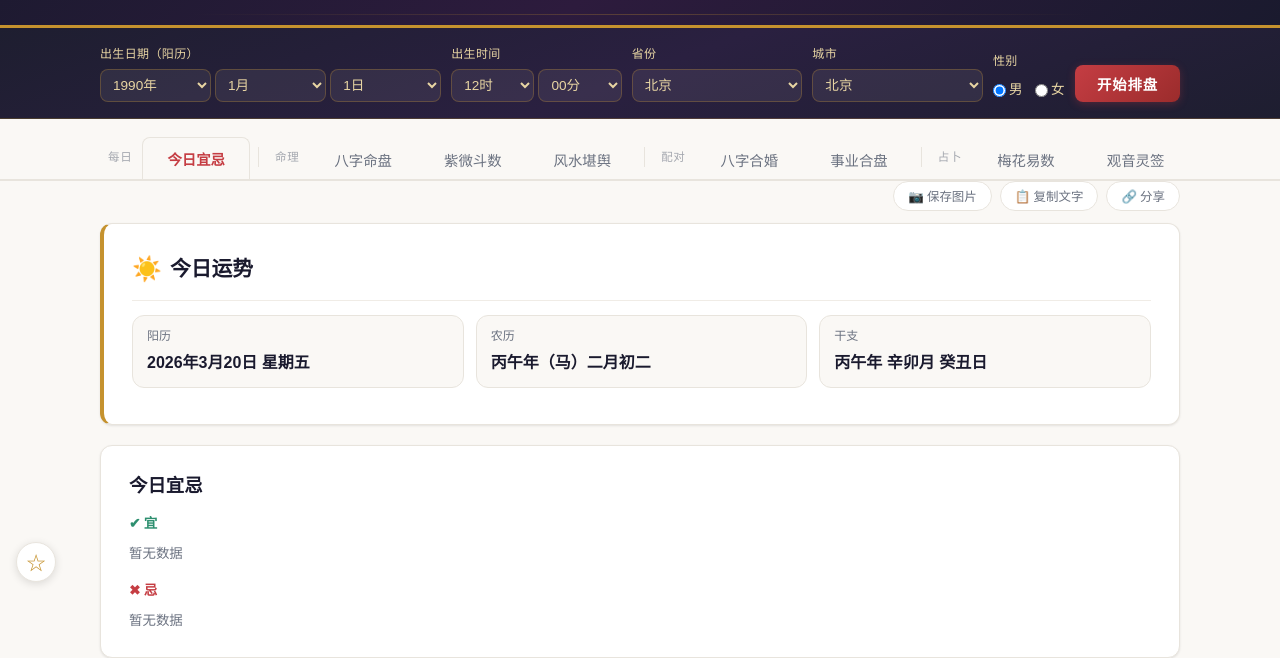
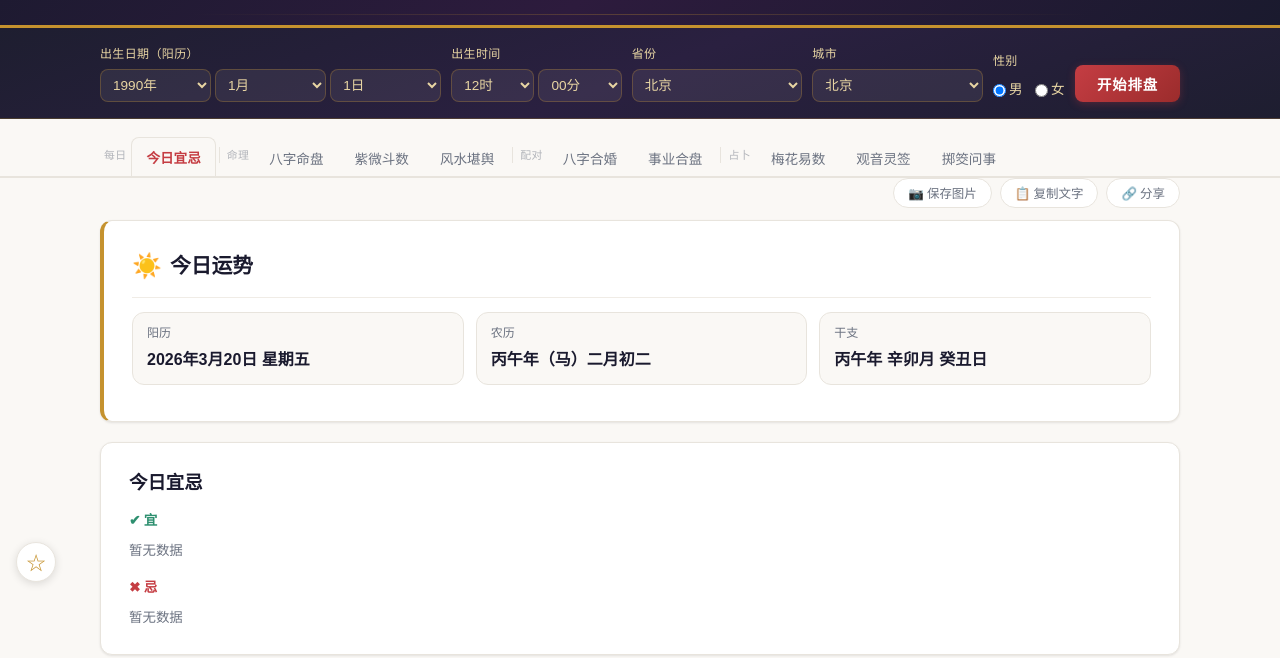
Before and after one commit to Bosheng2020/tianshu-mingli, a website: page index.html in a window 1280 px wide. Shown: the part 148-806 px from the top of the page. Drawn offline with nearby package versions, Linux system fonts and the light colour scheme.

Commit message:
fix: 标签栏紧凑化，防止文字换行
- tab padding 从 24px 缩减到 14px，字号从 .9rem 到 .85rem
- group label 和 divider 间距缩小
- 容器 gap 缩减到 1px
- 确保10个tab在桌面端不换行，手机端横向滚动

Co-Authored-By: Claude Opus 4.6 (1M context) <noreply@anthropic.com>

```diff
--- a/css/style.css
+++ b/css/style.css
@@ -80,9 +80,9 @@ header h1{font-family:var(--font-h);font-weight:900;font-size:clamp(1.8rem,4.5vw
 
 /* ===== TABS ===== */
 .tabs{border-bottom:2px solid var(--border);padding-top:16px}
-.tabs .container{display:flex;gap:2px;overflow-x:auto;-webkit-overflow-scrolling:touch;scrollbar-width:none;flex-wrap:nowrap}
+.tabs .container{display:flex;gap:1px;overflow-x:auto;-webkit-overflow-scrolling:touch;scrollbar-width:none;flex-wrap:nowrap;align-items:center}
 .tabs .container::-webkit-scrollbar{display:none}
-.tab{font-family:var(--font-h);font-size:.9rem;padding:10px 24px;border:1px solid transparent;border-bottom:none;border-radius:var(--r) var(--r) 0 0;background:transparent;color:var(--ink-light);cursor:pointer;transition:all .2s;position:relative;top:2px;white-space:nowrap;flex-shrink:0}
+.tab{font-family:var(--font-h);font-size:.85rem;padding:9px 14px;border:1px solid transparent;border-bottom:none;border-radius:var(--r) var(--r) 0 0;background:transparent;color:var(--ink-light);cursor:pointer;transition:all .2s;position:relative;top:2px;white-space:nowrap;flex-shrink:0}
 .tab:hover{color:var(--ink);background:rgba(0,0,0,.02)}
 .tab.active{color:var(--vermillion);background:var(--cream);border-color:var(--border);font-weight:700;border-bottom:2px solid var(--cream);z-index:1}
 
@@ -515,8 +515,8 @@ footer{text-align:center;padding:24px 20px;color:var(--ink-light);font-size:.82r
 /* ===== TAB GROUPS ===== */
 .tab-scroll{display:flex;align-items:center;gap:2px;overflow-x:auto;-webkit-overflow-scrolling:touch;scrollbar-width:none}
 .tab-scroll::-webkit-scrollbar{display:none}
-.tab-group-label{font-size:.72rem;color:var(--ink-light);font-family:var(--font-h);letter-spacing:.06em;padding:0 8px;white-space:nowrap;opacity:.6}
-.tab-divider{width:1px;height:20px;background:var(--border);margin:0 6px;flex-shrink:0}
+.tab-group-label{font-size:.68rem;color:var(--ink-light);font-family:var(--font-h);letter-spacing:.03em;padding:0 4px;white-space:nowrap;opacity:.5;flex-shrink:0}
+.tab-divider{width:1px;height:16px;background:var(--border);margin:0 2px;flex-shrink:0}
 
 /* ===== 掷筊 RESULTS ===== */
 .jiao-results{display:flex;justify-content:center;gap:24px;margin:20px 0;flex-wrap:wrap}
```
